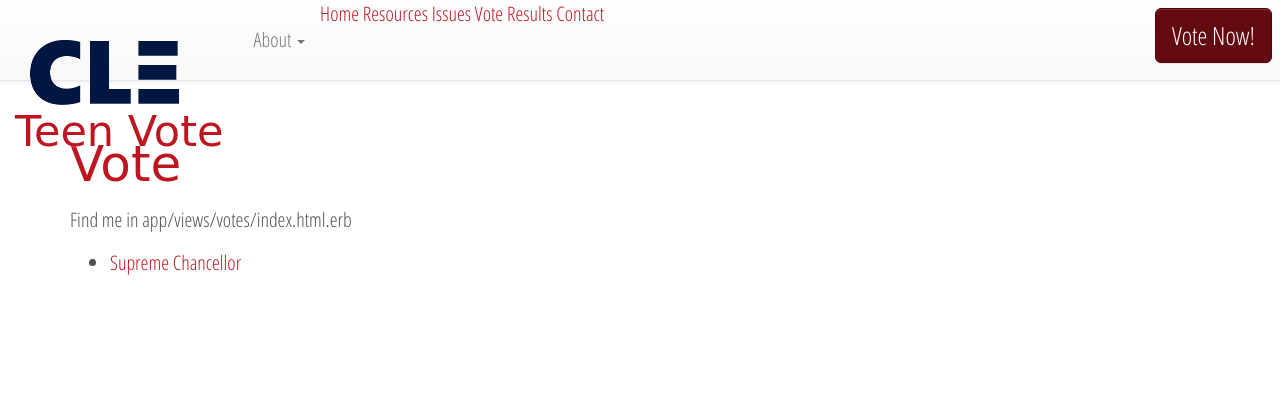
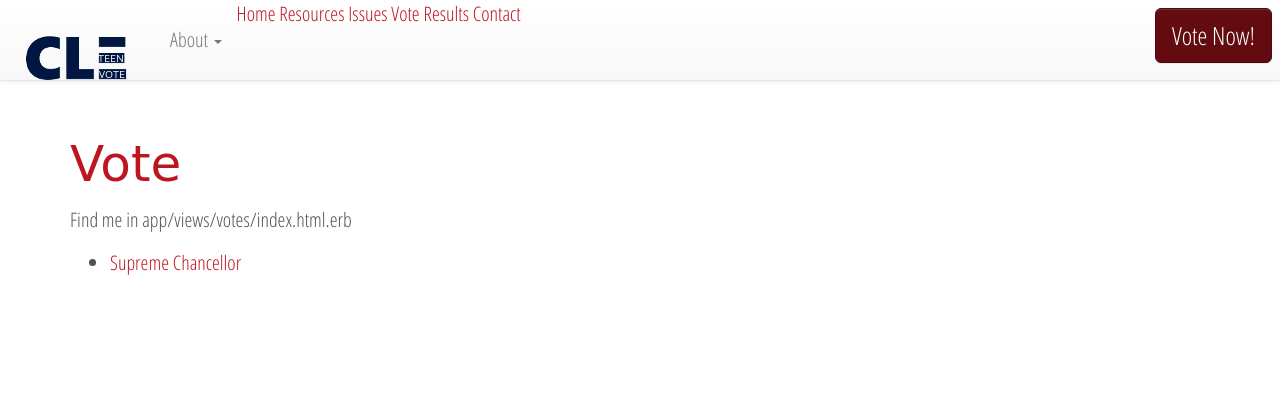
Before and after one commit to CLETeenHack/teen-vote, a Rails app: page /votes in a window 1280 px wide. Shown: the top 420 px of the page. Run offline with Rails 7, Linux system fonts and the light colour scheme; data comes from the database, SQL or seed files in the repository; style sheets or scripts are compiled from the project's sources; some libraries are stand-ins or nearby versions; some web fonts are replaced.

Commit message:
updated logo. updated application template to remove text near logo and change link from "/vote" to plural, "votes".

```diff
--- a/app/views/layouts/application.html.erb
+++ b/app/views/layouts/application.html.erb
@@ -35,14 +35,14 @@
                 <span class="icon-bar"></span>
                 <span class="icon-bar"></span>
             </button>
-            <a class="navbar-brand" href="/"><img src="/assets/CLETeenVote.png" alt="CLE Teen Vote" /><h2 style="margin:0;">Teen Vote</h2></a>
+            <a class="navbar-brand" href="/"><img src="/assets/CLETeenVote.png" alt="CLE Teen Vote" /></a>
         </div>
         <div id="navbar" class="navbar-collapse collapse">
             <ul class="nav navbar-nav">
                 <%= active_link_to 'Home', '/', :active => :exclusive, :wrap_tag => :li %>
                 <%= active_link_to 'Resources', '/resources', :wrap_tag => :li %>
                 <%= active_link_to 'Issues', '/issues', :wrap_tag => :li %>
-                <%= active_link_to 'Vote', '/vote', :wrap_tag => :li %>
+                <%= active_link_to 'Vote', '/votes', :wrap_tag => :li %>
                 <%= active_link_to 'Results', '/results', :wrap_tag => :li %>
 
                 <li class="dropdown">
```
Also changed, not shown: app/assets/images/CLETeenVote.png.
